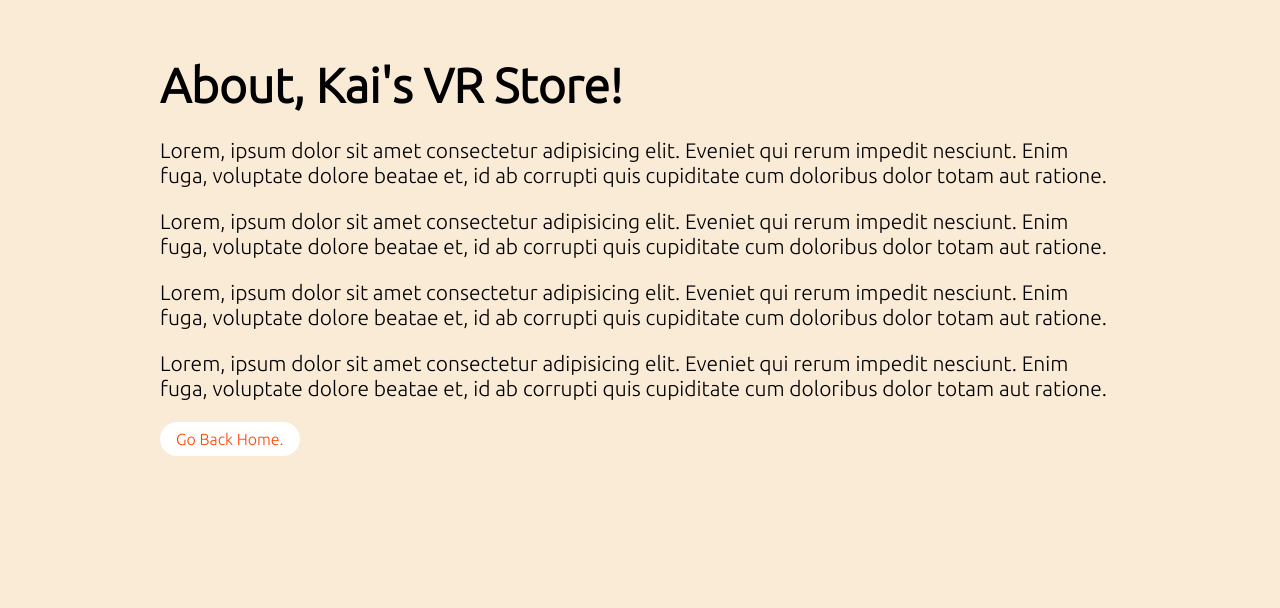
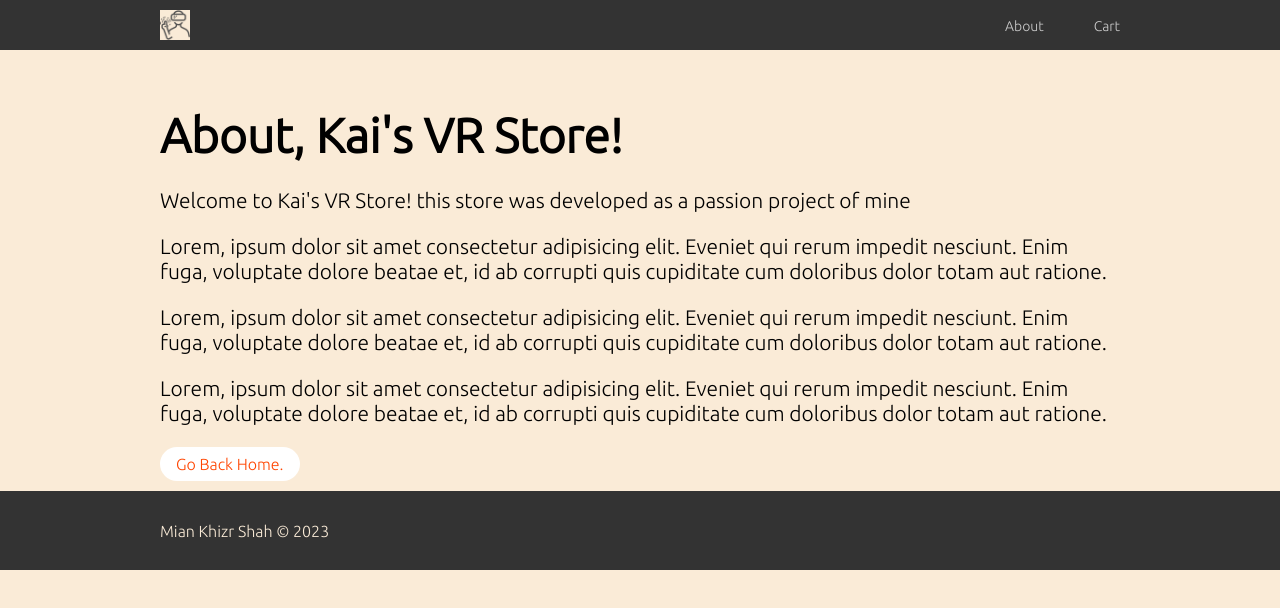
Before and after one commit to Khizrkshah/Vr-Webshop-Frontend-React, a React (Vite) app: page /about in a window 1280 px wide. Shown: the top 608 px of the page. Built offline with nearby package versions, Linux system fonts and the light colour scheme.

Commit message:
Added changed to login home and about

```diff
--- a/src/pages/About.jsx
+++ b/src/pages/About.jsx
@@ -1,14 +1,36 @@
+import { Link } from "react-router-dom";
+import "../css/homepagestyle.css";
+
 export function About() {
   return (
-    <>
+    <div>
+      <header className="header">
+        <div className="constraint">
+          <h1>
+            <a href="/home">
+              <span>Kai's VR Store</span>
+              <img src={"/images/icon.png"} alt="icon.png" />
+            </a>
+          </h1>
+          <nav>
+            <ul>
+              <li>
+                <Link to="/about">About</Link>
+              </li>
+              <li>
+                <a href="/">Cart</a>
+              </li>
+            </ul>
+          </nav>
+        </div>
+      </header>
+      <hr />
       <section className="constraint">
         <article className="content">
           <h1>About, Kai's VR Store!</h1>
           <p>
-            Lorem, ipsum dolor sit amet consectetur adipisicing elit. Eveniet
-            qui rerum impedit nesciunt. Enim fuga, voluptate dolore beatae et,
-            id ab corrupti quis cupiditate cum doloribus dolor totam aut
-            ratione.
+            Welcome to Kai's VR Store! this store was developed as a passion
+            project of mine
           </p>
           <p>
             Lorem, ipsum dolor sit amet consectetur adipisicing elit. Eveniet
@@ -28,12 +50,15 @@ export function About() {
             id ab corrupti quis cupiditate cum doloribus dolor totam aut
             ratione.
           </p>
-          <a href="/" class="button button-white">
+          <a href="/" className="button button-white">
             Go Back Home.
           </a>
         </article>
       </section>
       <hr />
-    </>
+      <footer className="footer">
+        <div className="constraint">Mian Khizr Shah &copy; 2023</div>
+      </footer>
+    </div>
   );
 }
--- a/src/pages/Home.jsx
+++ b/src/pages/Home.jsx
@@ -19,7 +19,7 @@ export function Home() {
       <header className="header">
         <div className="constraint">
           <h1>
-            <a href="/">
+            <a href="/home">
               <span>Kai's VR Store</span>
               <img src={"/images/icon.png"} alt="icon.png" />
             </a>
@@ -27,9 +27,7 @@ export function Home() {
           <nav>
             <ul>
               <li>
-                <Link to="/about">
-                  <a>About</a>
-                </Link>
+                <Link to="/about">About</Link>
               </li>
               <li>
                 <a href="/">Cart</a>
@@ -49,7 +47,7 @@ export function Home() {
         ))}
       <hr />
       <footer className="footer">
-        <div className="constraint">Khizr Shah &copy; 2023</div>
+        <div className="constraint">Mian Khizr Shah &copy; 2023</div>
       </footer>
     </div>
   );
--- a/src/pages/Login.jsx
+++ b/src/pages/Login.jsx
@@ -1,14 +1,13 @@
-import { useEffect, useState } from "react";
+import { useEffect, useState, useRef } from "react";
 import { unstable_batchedUpdates } from "react-dom";
 import { Navigate, useNavigate } from "react-router-dom";
 import "../css/homepagestyle.css";
 
 export function Login() {
   const navigate = useNavigate();
-  const [isLoggedIn, setIsLoggedIn] = useState(false);
+  const isLoggedIn = useRef(false);
   const [email, setEmail] = useState("");
   const [password, setPassword] = useState("");
-  //const data = { email: "a password: "alexsan123" };
 
   function loginCheck(data) {
     fetch("http://localhost:8081/api/auth/login", {
@@ -20,9 +19,17 @@ export function Login() {
     })
       .then((response) => response.json())
       .then((data) => {
-        //navigate("/home");
-        return data == true ? navigate("/home") : navigate("/error-login");
+        return data == true ? loginTrue() : loginFalse();
       });
+  }
+
+  function loginTrue() {
+    isLoggedIn.current = true;
+    console.log(isLoggedIn);
+    navigate("/home");
+  }
+  function loginFalse() {
+    navigate("/error-login");
   }
 
   const handleEmailChange = (event) => {
@@ -37,21 +44,6 @@ export function Login() {
     const data = { email, password };
     loginCheck(data);
   };
-
-  /*useEffect(() => {
-    fetch("http://localhost:8081/api/auth/login", {
-      method: "POST",
-      headers: {
-        "Content-Type": "application/json",
-      },
-      body: JSON.stringify(data),
-    })
-      .then((response) => response.json())
-      .then((data) => {
-        console.log("Success:", data);
-        //data == true ? Navigate("/home") : Navigate("/error-login");
-      });
-  }, []);*/
 
   return (
     <div className="App">
@@ -81,6 +73,10 @@ export function Login() {
         <button onClick={handleClick}>Login</button>
         <button onClick={() => navigate("/register")}>Register</button>
       </div>
+      <hr />
+      <footer className="footer">
+        <div className="constraint">Mian Khizr Shah &copy; 2023</div>
+      </footer>
     </div>
   );
 }
```
